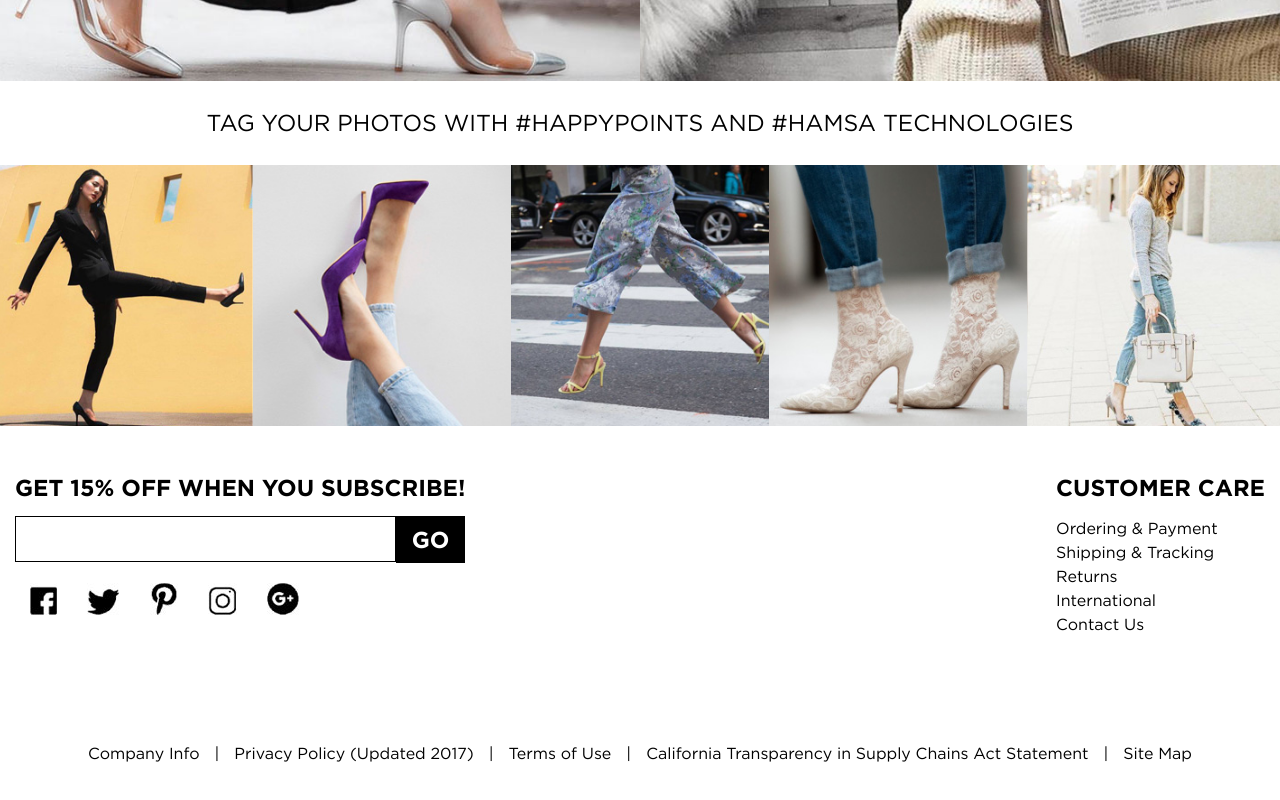
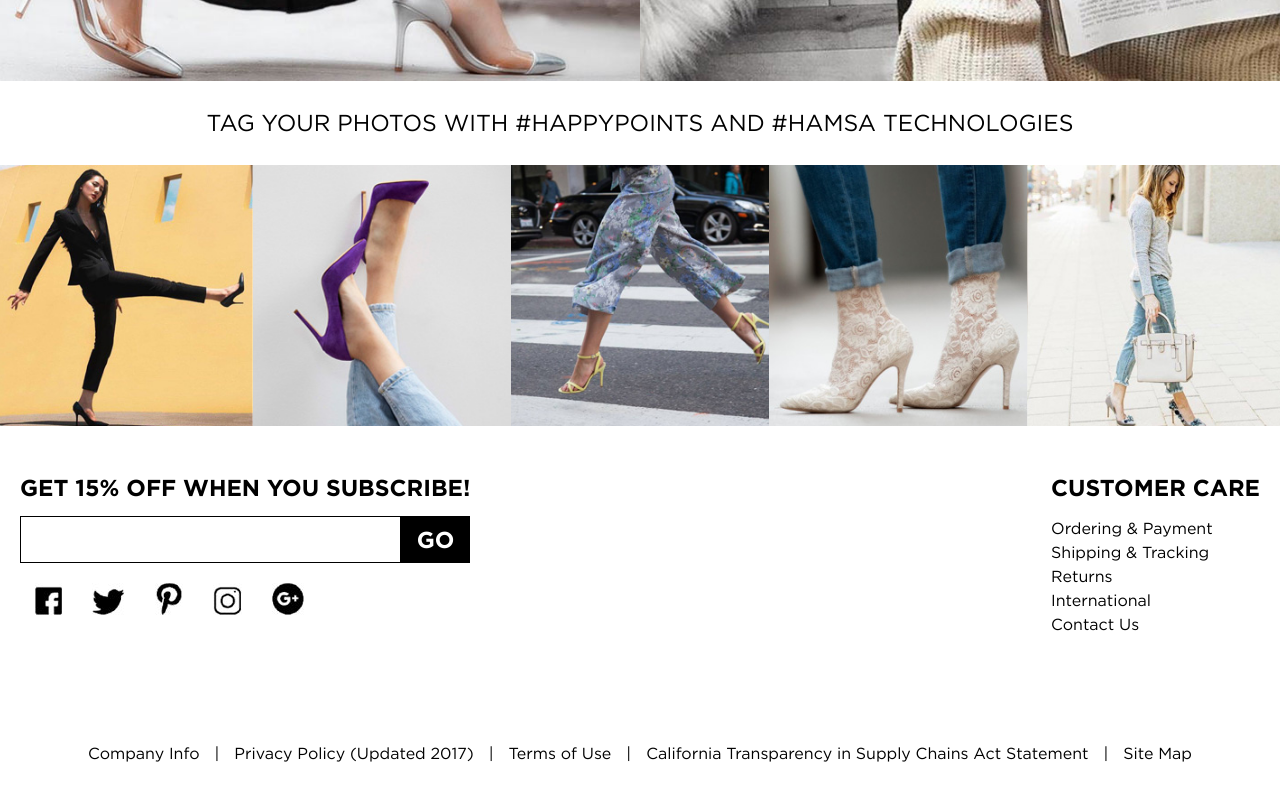
Before and after one commit to leeseoki/fashion88, a plain HTML site: page index.html in a window 1280 px wide. Shown: the part 1321-2121 px from the top of the page. Drawn offline with nearby package versions, Linux system fonts and the light colour scheme.

Commit message:
fixed wrong padding for footer when responsive

```diff
--- a/css/styles.css
+++ b/css/styles.css
@@ -52,7 +52,7 @@ input[type="email"] {
   border-radius: 0;
   box-sizing: border-box;
   font-family: "Gotham", Helvetica, Arial, sans-serif;
-  height: 46px;
+  height: 47px;
   width: 100%;
   padding: 0 10px;
   vertical-align: baseline;
@@ -515,8 +515,7 @@ body {
  * Desktop *
  ***************/
 @media only screen and (min-width: 980px) {
-  .page-main,
-  .page-footer {
+  .page-main {
     box-sizing: border-box;
     margin-left: auto;
     margin-right: auto;
@@ -525,7 +524,13 @@ body {
   }
 
   .page-footer {
-    max-width: 1250px;
+    box-sizing: border-box;
+    margin-left: auto;
+    margin-right: auto;
+    padding-left: 20px;
+    padding-right: 20px;
+    width: auto;
+    max-width: 1280px;
   }
 
   .footer-links {
```
